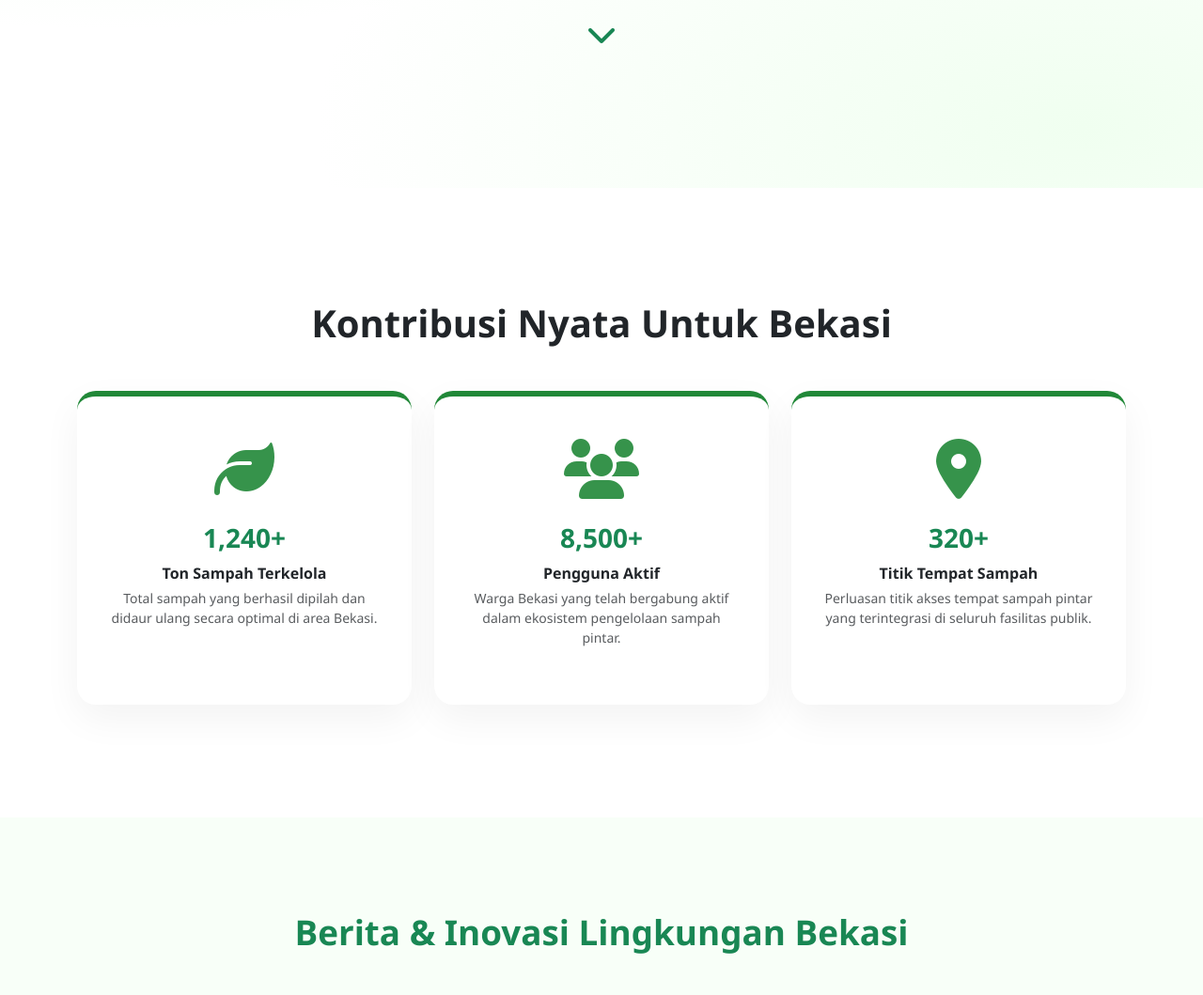
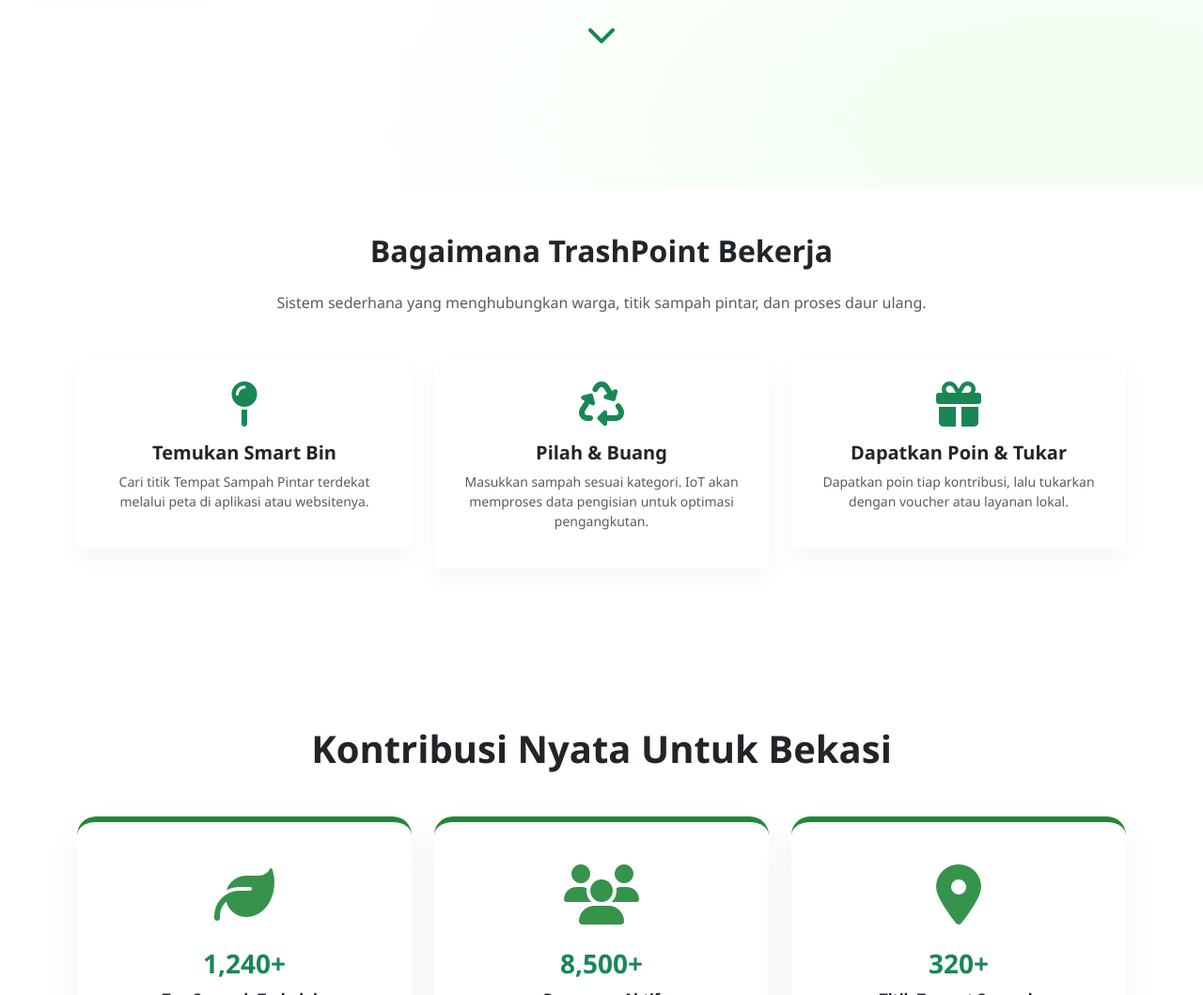
Before and after one commit to AriqAhmadNayaka/TrashPoint, a Laravel app: page / in a window 1280 px wide. Shown: the part 510-1569 px from the top of the page at 94% size. Run offline with Laravel 12, Linux system fonts and the light colour scheme.

Commit message:
Update landing: tambah 'Cara Kerja' dan bagian Aplikasi (Coming Soon)

```diff
--- a/TrashPointLaravel/resources/views/Landing.blade.php
+++ b/TrashPointLaravel/resources/views/Landing.blade.php
@@ -130,6 +130,36 @@
             </div>
         </div>
     </header>
+
+    <section id="cara-kerja" class="py-5">
+        <div class="container">
+            <h2 class="text-center mb-4 fw-bold" style="font-size: 2rem;">Bagaimana TrashPoint Bekerja</h2>
+            <p class="text-center text-muted mb-5">Sistem sederhana yang menghubungkan warga, titik sampah pintar, dan proses daur ulang.</p>
+            <div class="row g-4">
+                <div class="col-md-4 text-center">
+                    <div class="p-4 rounded" style="background:#fff;border-radius:12px;box-shadow:0 10px 25px rgba(0,0,0,0.04)">
+                        <i class="fas fa-map-pin fa-3x text-success mb-3"></i>
+                        <h5 class="fw-bold">Temukan Smart Bin</h5>
+                        <p class="text-muted small">Cari titik Tempat Sampah Pintar terdekat melalui peta di aplikasi atau websitenya.</p>
+                    </div>
+                </div>
+                <div class="col-md-4 text-center">
+                    <div class="p-4 rounded" style="background:#fff;border-radius:12px;box-shadow:0 10px 25px rgba(0,0,0,0.04)">
+                        <i class="fas fa-recycle fa-3x text-success mb-3"></i>
+                        <h5 class="fw-bold">Pilah & Buang</h5>
+                        <p class="text-muted small">Masukkan sampah sesuai kategori. IoT akan memproses data pengisian untuk optimasi pengangkutan.</p>
+                    </div>
+                </div>
+                <div class="col-md-4 text-center">
+                    <div class="p-4 rounded" style="background:#fff;border-radius:12px;box-shadow:0 10px 25px rgba(0,0,0,0.04)">
+                        <i class="fas fa-gift fa-3x text-success mb-3"></i>
+                        <h5 class="fw-bold">Dapatkan Poin & Tukar</h5>
+                        <p class="text-muted small">Dapatkan poin tiap kontribusi, lalu tukarkan dengan voucher atau layanan lokal.</p>
+                    </div>
+                </div>
+            </div>
+        </div>
+    </section>
 
     <section id="fitur-kontribusi" class="impact-section">
         <div class="container">
@@ -270,6 +300,38 @@
         </div>
     </section>
 
+    <section id="download-app" class="py-5">
+        <div class="container">
+            <div class="row align-items-center g-4">
+                <div class="col-lg-6 text-center">
+                    <div class="shadow-sm p-4 rounded bg-white d-inline-block" style="max-width:320px;">
+                        <img src="{{ asset('assets/images/app-screenshot.png') }}" alt="TrashPoint App" class="img-fluid mb-3" style="border-radius:12px;">
+                        <div class="badge bg-secondary text-white px-3 py-2 mt-2">Coming Soon — Android & iOS</div>
+                    </div>
+                </div>
+                <div class="col-lg-6">
+                    <h2 class="fw-bold">Aplikasi TrashPoint — Bawa Smart Bin ke Saku Anda</h2>
+                    <p class="text-muted">Pantau lokasi Tempat Sampah Pintar, kumpulkan poin, dan dapatkan reward lokal. Lebih mudah, cepat, dan ramah lingkungan.</p>
+                    <ul class="list-unstyled mb-3">
+                        <li class="mb-2"><i class="fas fa-check-circle text-success me-2"></i> Peta real-time smart-bin terdekat</li>
+                        <li class="mb-2"><i class="fas fa-check-circle text-success me-2"></i> Lacak poin & riwayat penukaran</li>
+                        <li class="mb-2"><i class="fas fa-check-circle text-success me-2"></i> Notifikasi pengosongan dan jadwal pengangkutan</li>
+                        <li class="mb-2"><i class="fas fa-check-circle text-success me-2"></i> Fitur edukasi untuk pilah sampah</li>
+                    </ul>
+                    <div class="d-flex gap-2 mb-2">
+                        <a href="#" class="btn btn-success d-flex align-items-center px-4 py-2">
+                            <i class="fab fa-google-play fa-lg me-2"></i> Google Play
+                        </a>
+                        <a href="#" class="btn btn-outline-dark d-flex align-items-center px-4 py-2">
+                            <i class="fab fa-apple fa-lg me-2"></i> App Store
+                        </a>
+                    </div>
+                    <p class="small text-muted mt-2">Segera tersedia untuk Android & iOS. Kami menjaga privasi data pengguna sesuai peraturan setempat.</p>
+                </div>
+            </div>
+        </div>
+    </section>
+
     <footer class="bg-dark text-white text-center py-5">
         <div class="container">
             <p class="mb-0 opacity-75">&copy; 2025 TrashPoint Bekasi. Solusi Pengelolaan Sampah Modern Untuk Smart City.</p>
```
